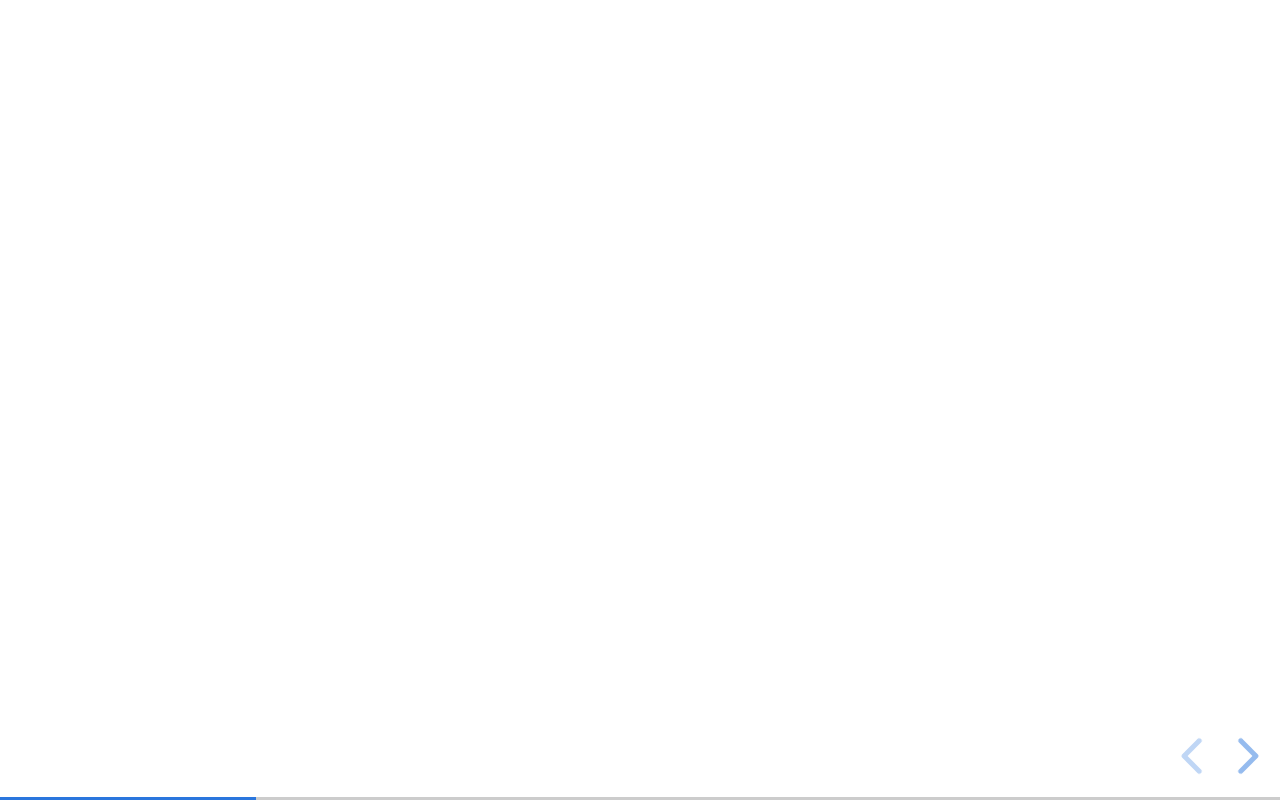
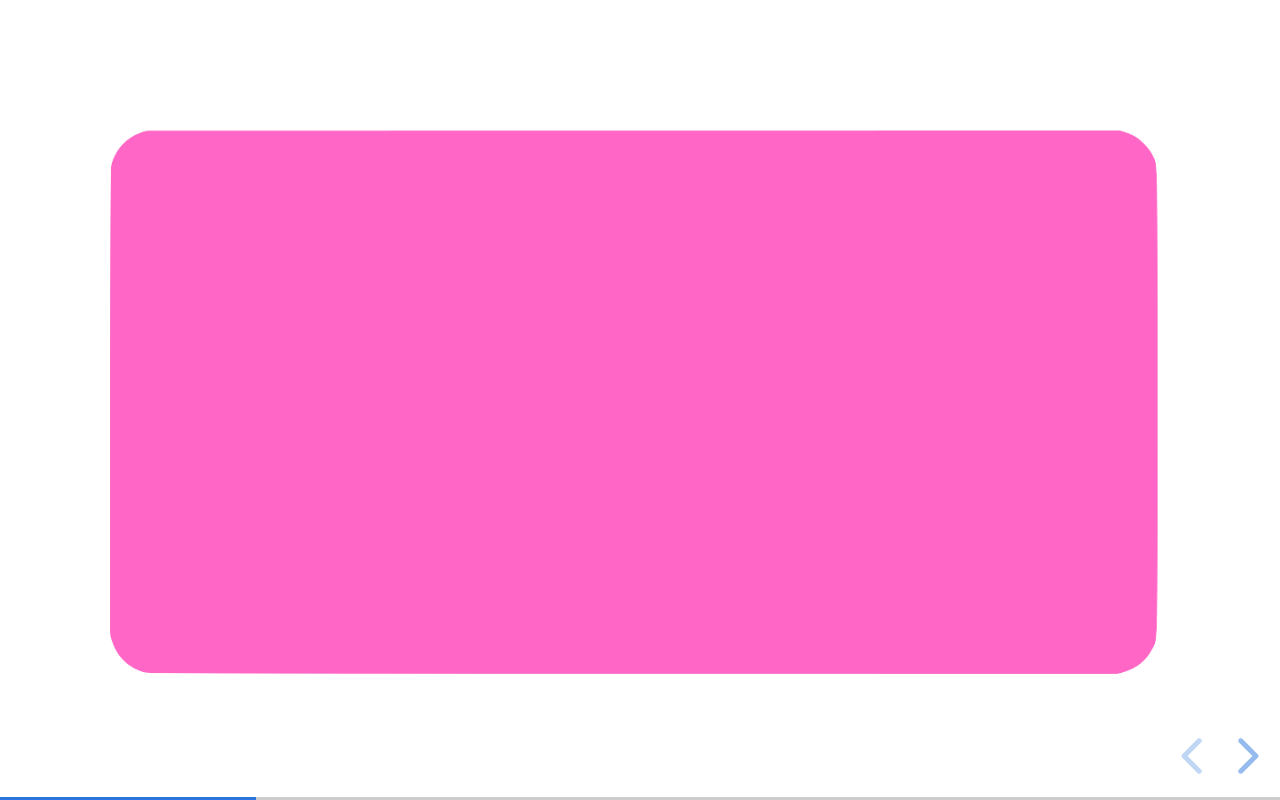
Before and after one commit to ameneh1/ameneh1.github.io, a website: page presentation/final.html in a window 1280 px wide. Both pictures are taken after a click on the button "next slide". Drawn offline with nearby package versions, Linux system fonts and the light colour scheme.

Commit message:
adding changes

```diff
--- a/presentation/final.html
+++ b/presentation/final.html
@@ -25,7 +25,7 @@
 
 				<section data-transition="fade" id="fragments" style="color: hotpink;">
 					<p style="color: transparent; font-size: 30px; font-family: helvetica-bold; top: 60px; left: 50px; position: absolute;">Why did I choose to make this project?</p>
-					<p class="fragment" style="background-image: url(pinkbox.jpg); height: 1660px;background-repeat: no-repeat; background-size: contain; position: absolute; font-size: 470px; color: transparent;left: -260px; top: -75px">to step through</p>
+					<p style="background-image: url(pinkbox.jpg); height: 1660px;background-repeat: no-repeat; background-size: contain; position: absolute; font-size: 470px; color: transparent;left: -260px; top: -75px">to step through</p>
 					<p class="fragment" style="background-image: url(wordle4.jpg); height: 360px;background-repeat: no-repeat; background-size: contain; position: absolute; font-size: 70px; color: transparent;left: -8px; top: 70px">to step through</p>
 					<p class="fragment" style="background-image: url(spellingbee.jpg); height: 320px;background-repeat: no-repeat; background-size: contain; position: absolute; font-size: 90px; color: transparent; left: 309px; top: 215px">to step through</p>
 					<p class="fragment" style="background-image: url(cw4.jpg); height: 340px;background-repeat: no-repeat; background-size: contain; position: absolute; font-size: 80px; color: transparent; left: 656px; top: 95px">to step through</p>
```
